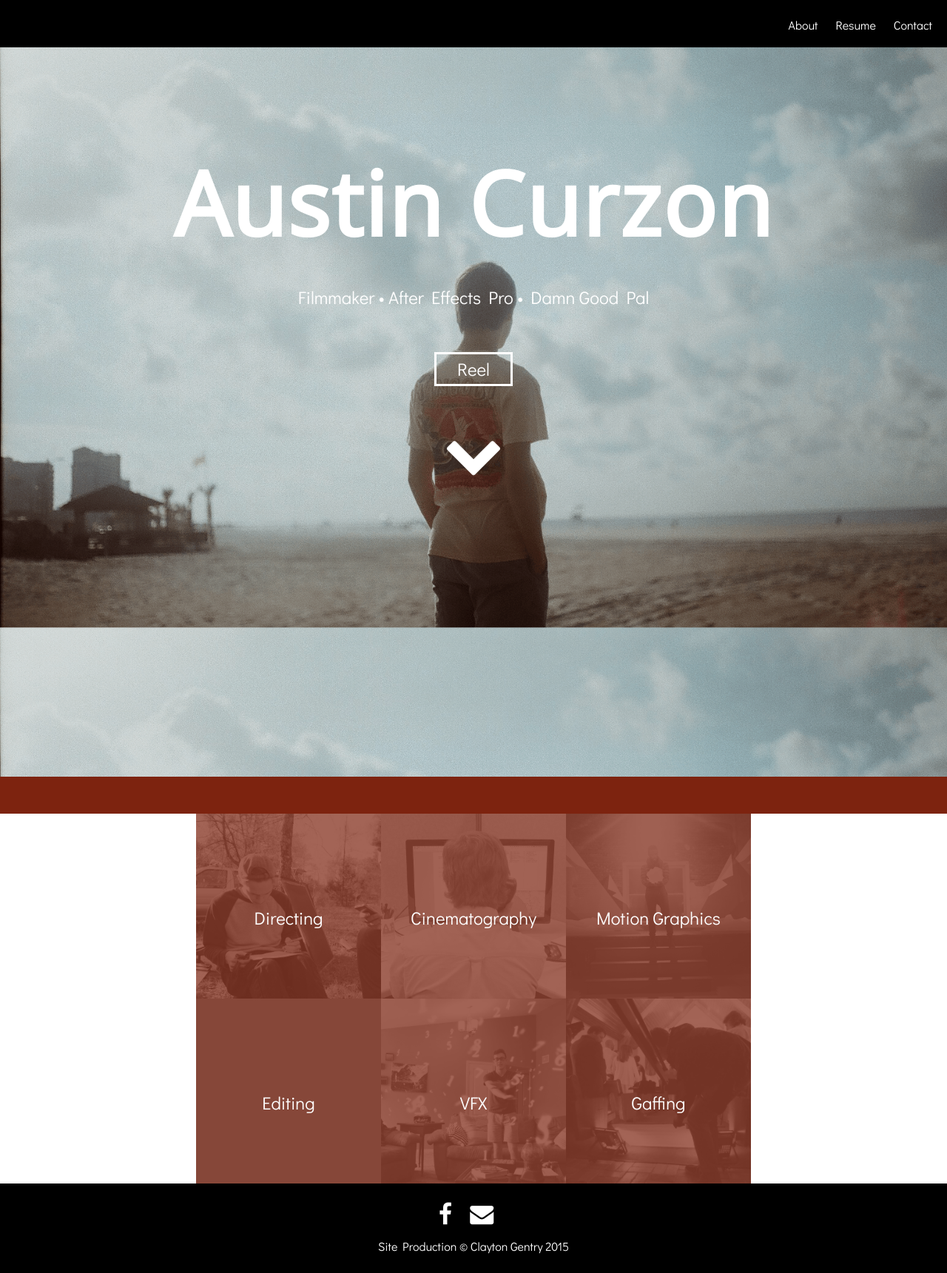
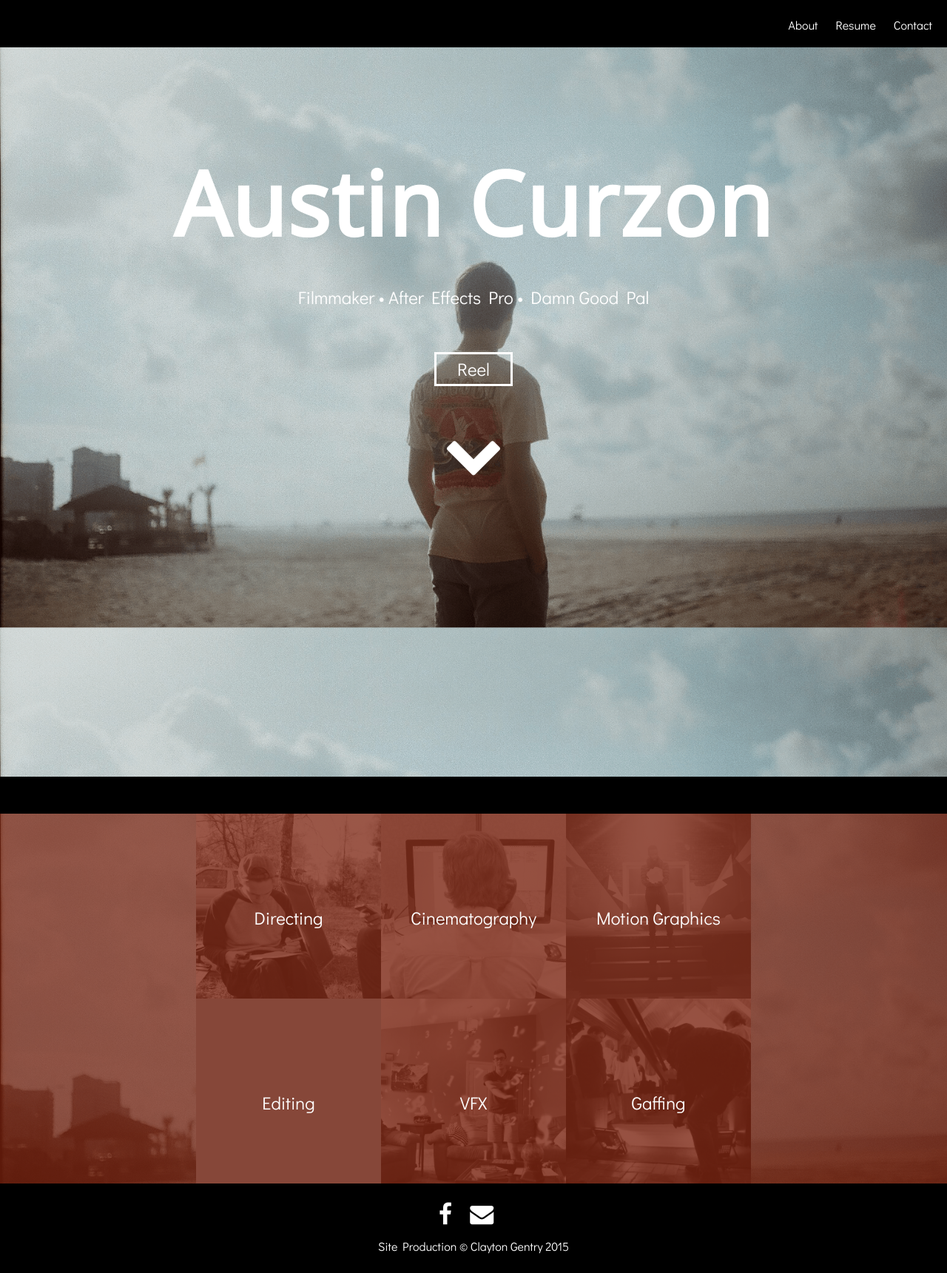
Before and after one commit to claytongentry/Austin, a PHP site: page / in a window 1280 px wide. Shown: the whole page at 74% size. Run offline with PHP 8.4, Linux system fonts and the light colour scheme; some libraries are stand-ins or nearby versions; grey boxes are pictures that could not be loaded.

Commit message:
Skills bg red

```diff
--- a/styles/styles.css
+++ b/styles/styles.css
@@ -20,7 +20,7 @@ body {
 .divider {
   height: 50px;
   width: 100%;
-  background-color: rgb(125, 35, 15);
+  background-color: black;
   z-index: 2;
 }
 
@@ -202,7 +202,7 @@ li {
 }
 
 #skills {
-  background-color: white;
+  background-color: rgba(125, 35, 15, 0.7);
 }
 
 #footer {
```
